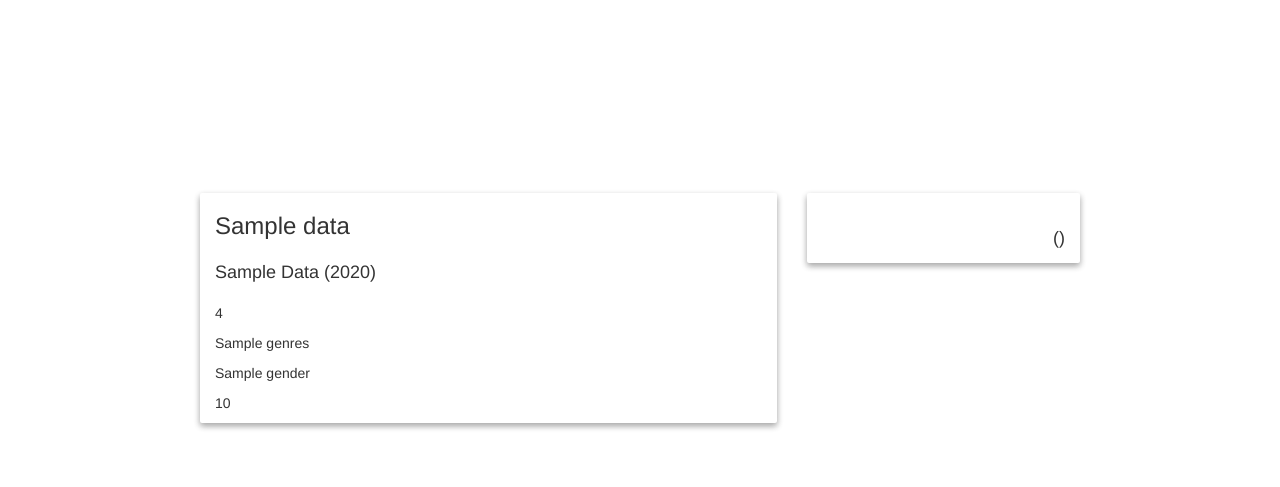
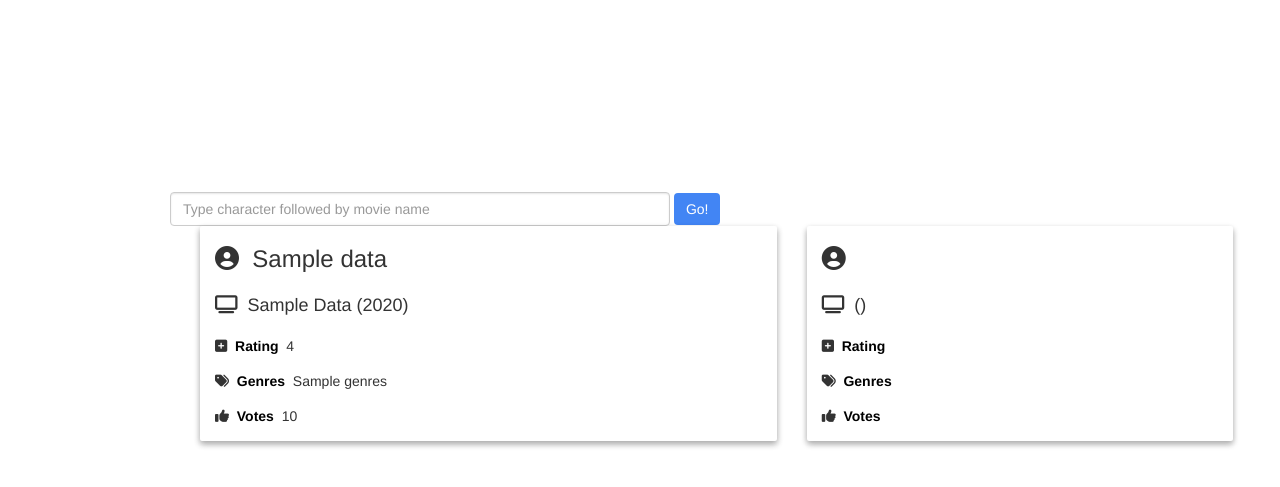
Before and after one commit to cbora/CS4300sp2017, a Python web app: template app/templates/results.html in a window 1280 px wide. Shown: the top 487 px of the page. Run offline with Jinja, Linux system fonts and the light colour scheme; the template is opened without the code that fills it: most values are stand-ins (such as "Sample title", 1, 10 or a date in 2020); some libraries are stand-ins or nearby versions.

Commit message:
ui update

```diff
--- a/app/static/main.css
+++ b/app/static/main.css
@@ -11,6 +11,25 @@ text-align:center;
 body {
 padding-top: 15%;
 padding-bottom: 15px;
+}
+
+.el {
+    padding-bottom: 15px;
+}
+
+.e-t {
+    font-weight: 900;
+    font-style: normal;
+    color: #000000;
+    text-tranform: capitalize;
+}
+
+.charac-name {
+    color: blue;
+    font-weight: 900;
+    font-size: 16px;
+    font-style: normal;
+    font-family: Avenir, sans serif;
 }
 .global-search {
 text-align:center;
--- a/app/templates/base.html
+++ b/app/templates/base.html
@@ -4,6 +4,14 @@
     <link rel="stylesheet" href="/static/bootstrap.min.css">
     <link rel="stylesheet" href="/static/main.css">
     <link rel="stylesheet" href="/static/card.css">
+    <link rel="stylesheet" href="/static/easy-autocomplete.min.css">
+    <link rel="stylesheet" href="/static/easy-autocomplete.themes.min.css">
+
+    <script src="//code.jquery.com/jquery-1.11.2.min.js"></script>
+    <script src="/static/jquery.easy-autocomplete.min.js"></script>
+
+    <script src="https://use.fontawesome.com/1cdb3ed3a9.js"></script>
+
   </head>
   <body>
 
--- a/app/templates/results.html
+++ b/app/templates/results.html
@@ -6,8 +6,13 @@
 <div class="container">
   <div class="row">
     <div class="col-md-12">
+        <form class="form-inline">
+          <div class="form-group">
+            <input id="input" type="text" name="search" class="form-control col-md-8" placeholder="Character name - Movie name" style="width:500px;">
+          </div>
+          <button type="submit" class="btn btn-info"> Go! </button>
+        </form>
 
-      <div class="col-md-12"> <!-- Top bar -->      </div>
 
       <div class="col-md-12">
 
@@ -19,16 +24,50 @@
 
           <div class="card col-md-12">
 
-            <h3 class="card-title"> {{ d['character_name'] }} </h3>
+            <h3 class="card-title">
+              <i class="fa fa-user-circle"></i>&nbsp;
+              {{ d['character_name'] }}
+            </h3>
             <br>
-            <h4 class="card-subtitle capitalize"> {{ d['movie_title'] }} ({{ d['movie_year'] }}) </h4>
+            <h4 class="card-subtitle capitalize">
+              <i class="fa fa-tv"></i>&nbsp;
+              {{ d['movie_title'] }} ({{ d['movie_year'] }})
+            </h4>
 
             <br>
-            <p> {{ d['rating'] }} </p>
-            <p> {{ d['genres'] }} </p>
+            <div class="el">
+              <i class="fa fa-plus-square"></i>&nbsp;
+              <span class="e-t">Rating</span>&nbsp;
+              {{ d['rating'] }}
+            </div>
 
-            <p> {{ d['gender'] }} </p>
-            <p> {{ d['votes'] }} </p>
+            <div class="el">
+              <i class="fa fa-tags"></i>&nbsp;
+              <span class="e-t">Genres</span>&nbsp;
+              {{ d['genres'] }}
+            </div>
+
+            {% if d['gender'] == "m" %}
+            <div class="el">
+              <i class="fa fa-male"></i>&nbsp;
+              <span class="e-t">Gender</span>&nbsp;
+                  {{ d['gender'] }}
+            </div>
+            {% endif %}
+
+            {% if d['gender'] == "f" %}
+            <div class="el">
+              <i class="fa fa-female"></i>&nbsp;
+              <span class="e-t">Gender</span>&nbsp;
+              {{ d['gender'] }}
+            </div>
+            {% endif %}
+
+            <div class="el">
+              <i class="fa fa-thumbs-up"></i>&nbsp;
+              <span class="e-t">Votes</span>&nbsp;
+              {{ d['votes'] }}
+            </div>
           </div>
 
           {% endfor %}
@@ -37,17 +76,53 @@
 
         <!-- Right side or Query info -->
         <div class="col-md-4">
-          <div class="card col-md-12 text-right capitalize" style="border-color: #5bc0de;">
-            <h3 class="card-title"> {{ query['character_name'] }} </h3>
+          <div class="card col-md-4 capitalize" style="border-color: #5bc0de; position:fixed;">
+            <h3 class="card-title">
+              <i class="fa fa-user-circle"></i>&nbsp;
+              {{ query['character_name'] }}
+            </h3>
             <br>
-            <h4 class="card-subtitle pull-right capitalize"> {{ query['movie_title'] }} ({{ query['movie_year'] }}) </h4>
+            <h4 class="card-subtitle capitalize">
+              <i class="fa fa-tv"></i>&nbsp;
+              {{ query['movie_title'] }} ({{ query['movie_year'] }})
+            </h4>
             <br>
-              <h6> {{ query['rating'] }} </h6>
-              <p> {{ query['genres'] }} </p>
-              <p> {{ query['gender'] }} </p>
-              <p> {{ query['votes'] }} </p>
-              <p> {{ query['movie_year'] }} </p>
-          </div>
+
+            <div class="el">
+              <i class="fa fa-plus-square"></i>&nbsp;
+              <span class="e-t">Rating</span>&nbsp;
+              {{ query['rating'] }}
+            </div>
+
+            <div class="el">
+              <i class="fa fa-tags"></i>&nbsp;
+              <span class="e-t">Genres</span>&nbsp;
+              {{ query['genres'] }}
+            </div>
+
+
+            {% if query['gender'] == "m" %}
+            <div class="el">
+              <i class="fa fa-male"></i>&nbsp;
+              <span class="e-t">Gender</span>&nbsp;
+              {{ query['gender'] }}
+            </div>
+            {% endif %}
+
+            {% if query['query'] == "f" %}
+            <div class="el">
+              <i class="fa fa-female"></i>&nbsp;
+              <span class="e-t">Gender</span>&nbsp;
+              {{ query['gender'] }}
+            </div>
+            {% endif %}
+
+            <div class="el">
+              <i class="fa fa-thumbs-up"></i>&nbsp;
+              <span class="e-t">Votes</span>&nbsp;
+              {{ query['votes'] }}
+            </div>
+            </div>
         </div><!-- End of right side -->
 
 
@@ -57,4 +132,43 @@
   </div>
 </div>
 
+<script>
+    var options = {
+        url: "/static/characters.json",
+        getValue: "display",
+        list: {
+            maxNumberOfElements: 15,
+            sort: true,
+            match: {
+                enabled: true
+            },
+            showAnimation: {
+                type: "slide", //normal|slide|fade
+			time: 100,
+			callback: function() {}
+	    },
+
+	    hideAnimation: {
+	        type: "normal", //normal|slide|fade
+		time: 400,
+		callback: function() {}
+	    }
+        },
+        placeholder: "Type character followed by movie name",
+
+        theme: "blue-light",
+        template: {
+            type: "description",
+            fields: {
+                description: "movie_title"
+            }
+        }
+    };
+
+$('#input').easyAutocomplete(options);
+
+</script>
+
+
+
 {% endblock %}
```
Also changed, not shown: app/irsystem/controllers/search_controller.py (+12 -0 lines).
